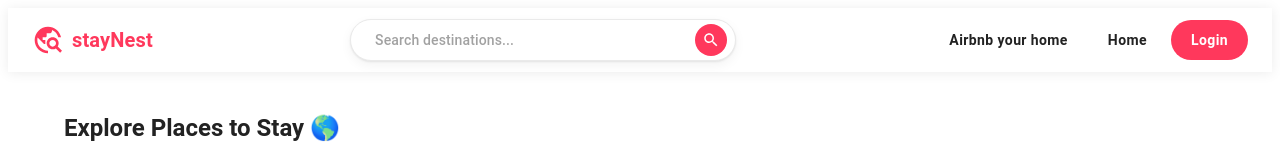
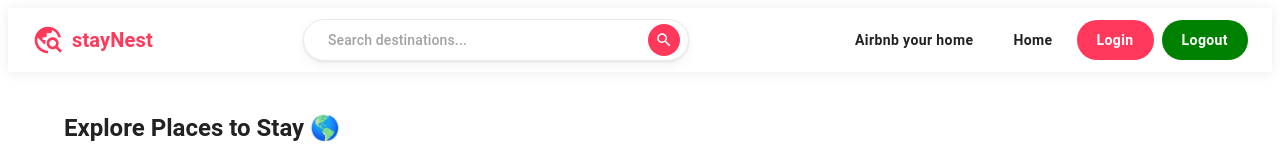
Before and after one commit to Ritik811/Hotel-Booking-Project, a React app in the folder frontend/: page / in a window 1280 px wide. Shown: the top 160 px of the page. Built offline with nearby package versions, Linux system fonts and the light colour scheme; no server answers; the HTML template or start-up script is replaced by a standard one.

Commit message:
Logout complete

```diff
--- a/frontend/src/Layout/Navbar.jsx
+++ b/frontend/src/Layout/Navbar.jsx
@@ -11,9 +11,31 @@ import {
 import TravelExploreIcon from "@mui/icons-material/TravelExplore"; // Logo Icon
 import SearchIcon from "@mui/icons-material/Search"; // Search Icon
 import { useNavigate } from "react-router-dom";
+import { useState } from "react";
+import { toast } from "react-toastify";
+import { isLogout } from "../api/Auth";
 
 function Navbar() {
   const navigate = useNavigate();
+  const [isLogin, setIsLogin] = useState(true);
+
+  const handleLogout = async () => {
+    try {
+      const res = await isLogout();
+      console.log("res of logout", res);
+      if (res.success) {
+        toast.success(res.message);
+
+        setTimeout(() => {
+          navigate("/login");
+        }, 1500);
+        return;
+      }
+    } catch (error) {
+      console.log(error);
+      toast.error("Failed to logout. Please try again!");
+    }
+  };
 
   return (
     <AppBar
@@ -153,6 +175,26 @@ function Navbar() {
           >
             Login
           </Button>
+
+          <Button
+            variant="contained"
+            sx={{
+              backgroundColor: "green",
+              color: "white",
+              textTransform: "none",
+              fontWeight: "600",
+              borderRadius: "24px",
+              padding: "8px 20px",
+              boxShadow: "none",
+              "&:hover": {
+                backgroundColor: "#DC143C",
+                boxShadow: "none",
+              },
+            }}
+            onClick={handleLogout}
+          >
+            Logout
+          </Button>
         </Box>
       </Toolbar>
     </AppBar>
--- a/frontend/src/api/Auth.js
+++ b/frontend/src/api/Auth.js
@@ -24,3 +24,13 @@ export const signup = async (formData) => {
     throw error;
   }
 };
+
+export const isLogout = async () => {
+  try {
+    const res = await apiClient.get("logout");
+    console.log("user logout", res.data);
+    return res.data;
+  } catch (error) {
+    throw error;
+  }
+};
```
Also changed, not shown: 1 other file (tests, documents, lock files or other folders).
